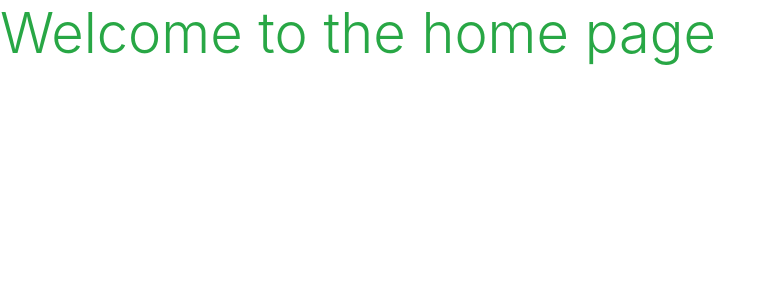
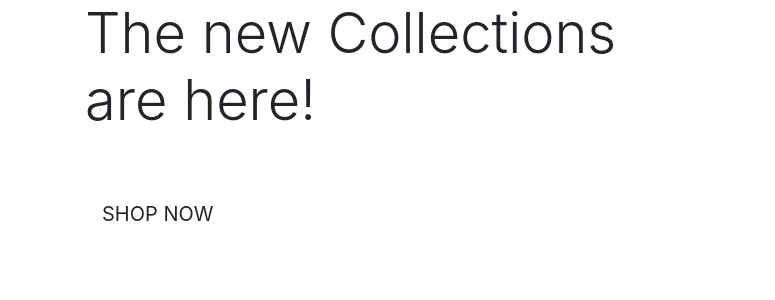
Before and after one commit to Omar-Alme/Boutique-django, a Django app: template home/templates/home/index.html in a window 1280 px wide. Shown: the top 300 px of the page, without its empty margins (0-775 px from the left). Run offline with Django 3.2, Linux system fonts and the light colour scheme; the template is opened without the code that fills it, so the values that code supplies are empty.

Commit message:
add home page content structure

````diff
--- a/home/templates/home/index.html
+++ b/home/templates/home/index.html
@@ -1,7 +1,28 @@
 {% extends "base.html" %}
 {% load static %}
 
+{% block page_header %}
+    <div class="container header-container">
+        <div class="row">
+            <div class="col">
+
+            </div>
+        </div>
+    </div>
+{% endblock %}
+
 {% block content %}
-    <h1 class="display-4 text-success">Welcome to the home page</h1>
+    <div class="container h-100">
+        <div class="row h-100">
+            <div class="col-7 col-md-6 my-auto">
+                <h1 class="display-4 logo-font text-black">The new Collections are here!</h1>
+                <div class="my-5">
+                    <h4>
+                        <a href="" class="shop-now-button btn btn-lg rounded-0 text-uppercase py-3">Shop Now</a>
+                    </h4>
+                </div>
+            </div>
+        </div>
+    </div>
 {% endblock content %}
 ```
````
